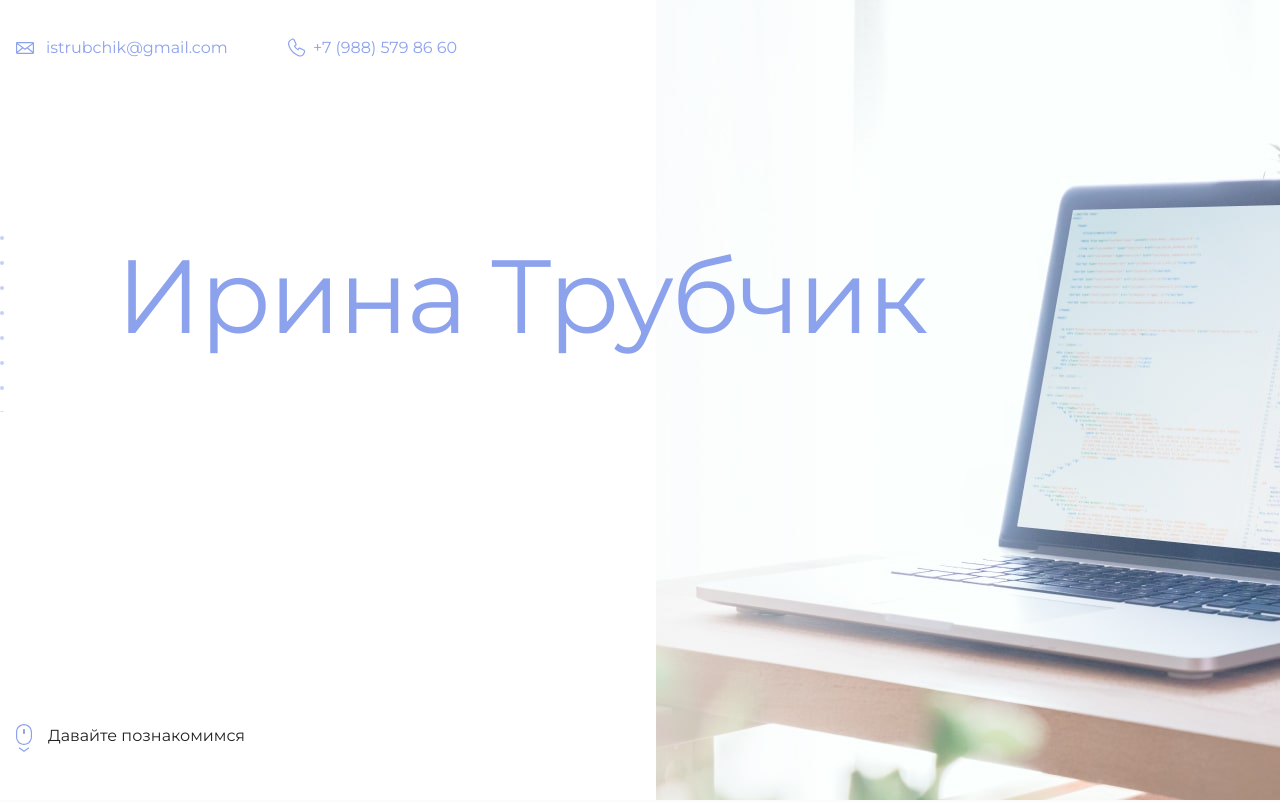
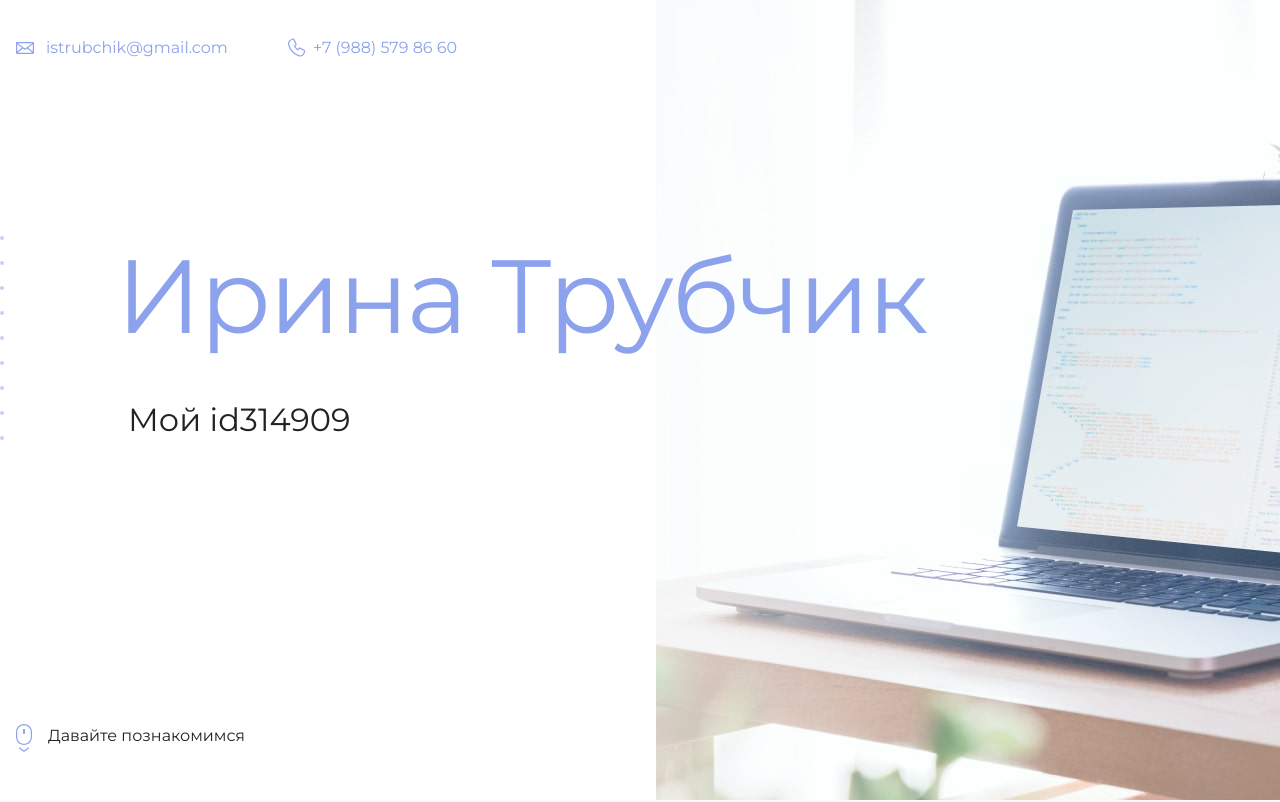
Before and after one commit to Irina-64/htmlacademy_React, a plain HTML site: page index.html in a window 1280 px wide. Shown: the top 802 px of the page. Drawn offline with Linux system fonts and the light colour scheme.

Commit message:
изменен id

```diff
--- a/index.html
+++ b/index.html
@@ -19,7 +19,7 @@
       <section class="hero-image">
         <div class="container">
           <h1 class="heading">Ирина Трубчик</h1>
-          <p><!-- Мой id314909 --></p>
+          <p>Мой id314909 </p>
         </div>
       </section>
 
```
